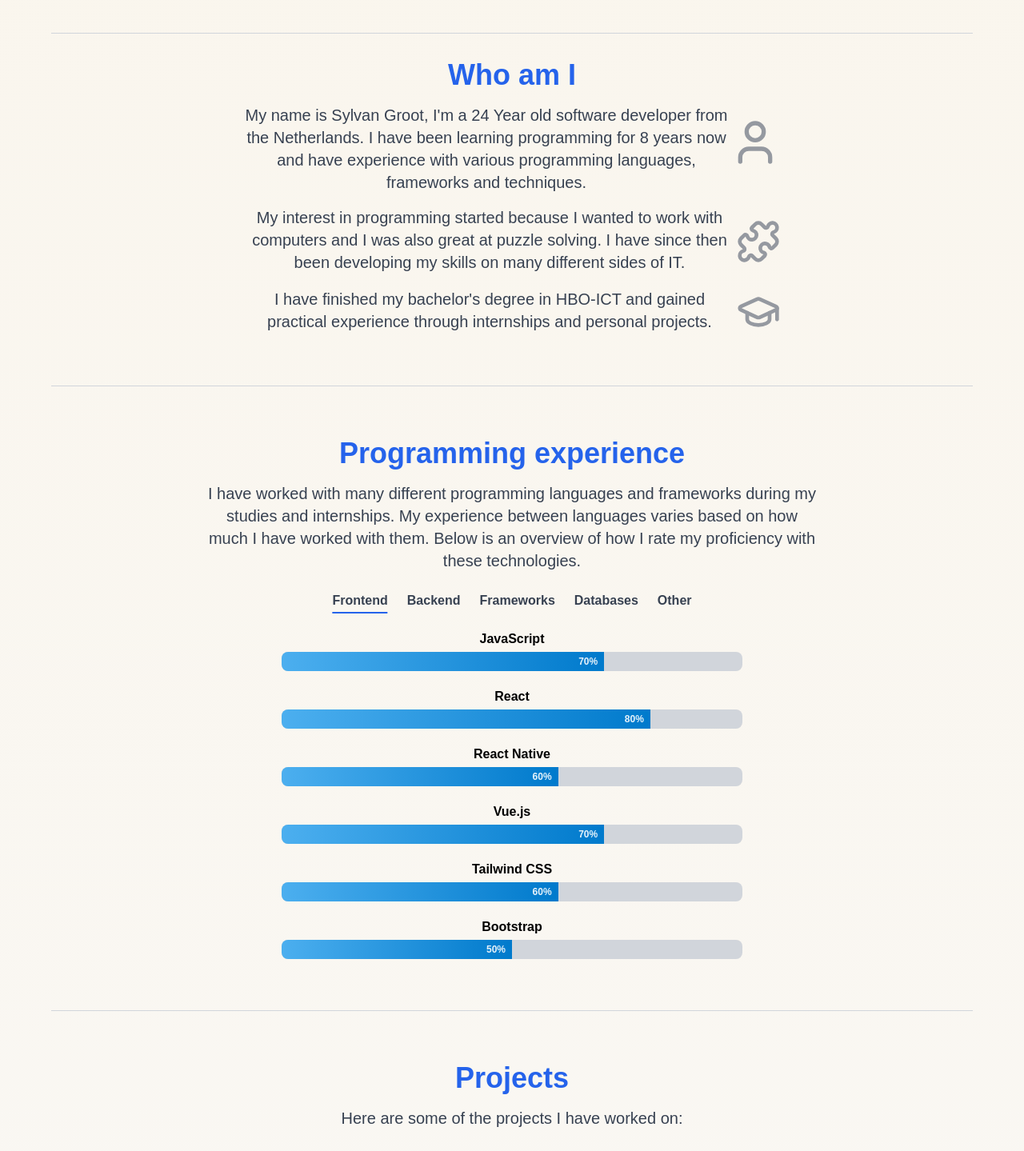
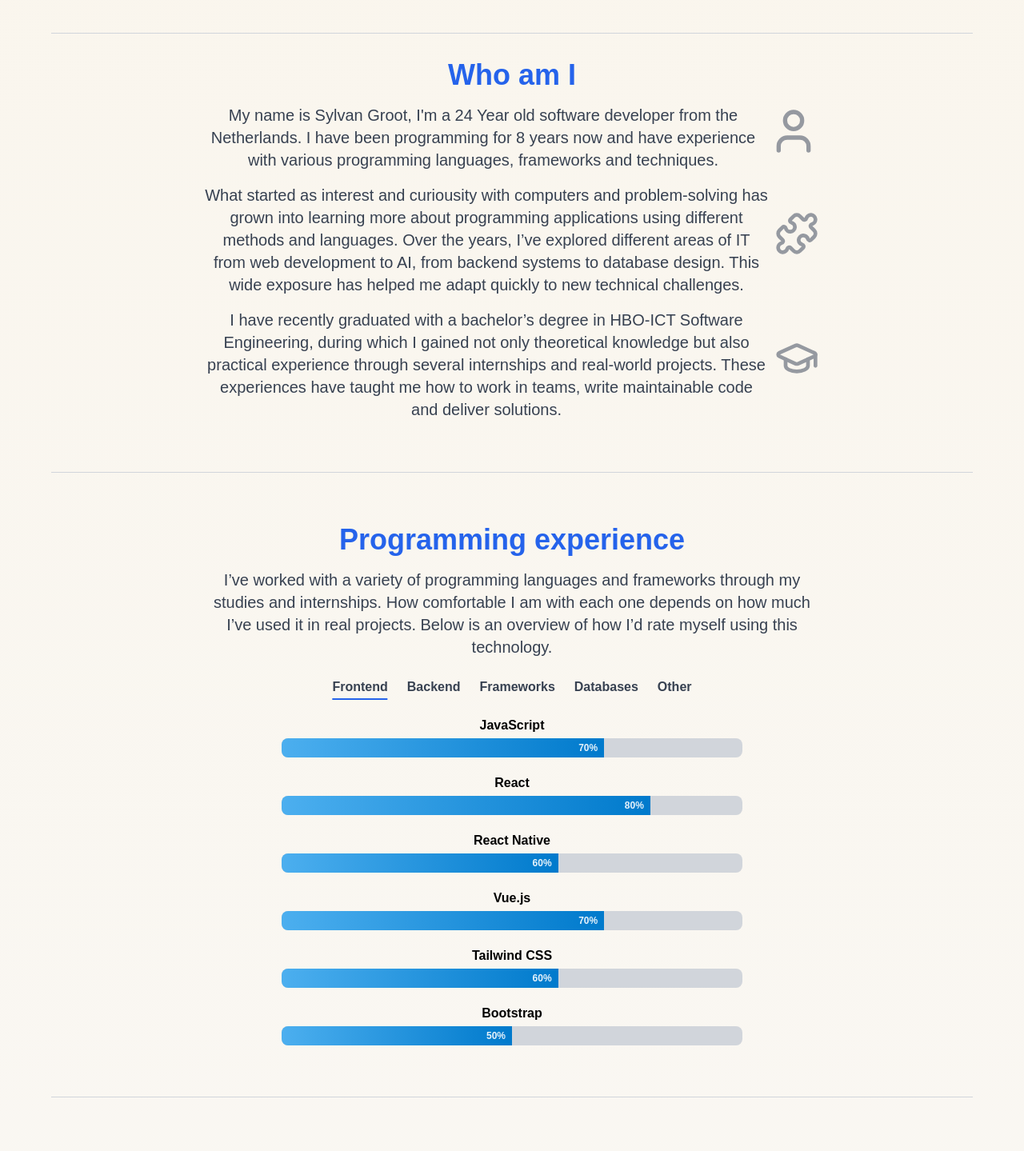
Before and after one commit to sylvan-groot/rb-web-app, a React (Create React App) app in the folder web-frontend/: page / in a window 1280 px wide. Shown: the part 780-2219 px from the top of the page at 80% size. Built offline with nearby package versions, Linux system fonts and the light colour scheme; no server answers.

Commit message:
Changed front-page text and added language compatibility

```diff
--- a/web-frontend/src/App.js
+++ b/web-frontend/src/App.js
@@ -1,7 +1,7 @@
 import './App.css';
 import { useEffect, useState } from 'react';
-import Footer from './components/Footer';
-import Skills from './components/Skills';
+import Footer from './components/footer';
+import Skills from './components/skills';
 import Navbar from './components/navbar';
 import { User, Puzzle, GraduationCap, ChevronDown } from "lucide-react";
 import { useTranslation } from 'react-i18next';
@@ -54,38 +54,34 @@ function App() {
           </div>
         </div>
         <div className='py-4 border-b border-gray-300' id="about" />
-        <div className="text-center my-8 max-w-2xl mx-auto">
-          <h1 className='text-4xl font-bold text-blue-600 mt-8'>Who am I</h1>
+        <div className="text-center my-8 max-w-3xl mx-auto">
+          <h1 className='text-4xl font-bold text-blue-600 mt-8'>{t("whoami.title")}</h1>
           <div className="flex items-center justify-between">
             <p className="text-base sm:text-lg md:text-xl text-gray-700 mt-4">
-              My name is Sylvan Groot, I'm a 24 Year old software developer from the Netherlands.
-              I have been learning programming for 8 years now and have experience with various programming languages, frameworks and techniques.
+              {t("whoami.para1")}
             </p>
-            <User className="w-16 h-16 text-gray-500 opacity-70 flex-shrink-0" />
+            <User className="w-16 h-16 text-gray-500 opacity-70 flex-shrink-0 ml-2" />
           </div>
 
           <div className="flex items-center justify-between">
             <p className="text-base sm:text-lg md:text-xl text-gray-700 mt-4">
-              My interest in programming started because I wanted to work with computers and I was also great at puzzle solving.
-              I have since then been developing my skills on many different sides of IT.
+              {t("whoami.para2")}
             </p>
-            <Puzzle className="w-14 h-14 text-gray-500 opacity-70 flex-shrink-0 mt-5" />
+            <Puzzle className="w-14 h-14 text-gray-500 opacity-70 flex-shrink-0 ml-2" />
           </div>
 
           <div className="flex items-center justify-between">
             <p className="text-base sm:text-lg md:text-xl text-gray-700 mt-4">
-              I have finished my bachelor's degree in HBO-ICT and gained practical experience through internships and personal projects.
+              {t("whoami.para3")}
             </p>
-            <GraduationCap className="w-14 h-14 text-gray-500 opacity-70 flex-shrink-0 mt-5" />
+            <GraduationCap className="w-14 h-14 text-gray-500 opacity-70 flex-shrink-0 ml-2" />
           </div>
         </div>
         <div className='py-4 border-b border-gray-300' id="experience" />
         <div className="text-center my-8 max-w-3xl mx-auto">
-          <h1 className='text-4xl font-bold text-blue-600 mt-16'>Programming experience</h1>
+          <h1 className='text-4xl font-bold text-blue-600 mt-16'>{t("experience.title")}</h1>
           <p className="text-base sm:text-lg md:text-xl text-gray-700 mt-4">
-            I have worked with many different programming languages and frameworks during my studies and internships.
-            My experience between languages varies based on how much I have worked with them.
-            Below is an overview of how I rate my proficiency with these technologies.
+            {t("experience.subtitle")}
             {/* Frontend: HTML • CSS • JavaScript • React • Tailwind CSS<br/>
             Backend: Java • Spring Boot • Node.js • Express.js<br/>
             Database: MySQL • PostgreSQL • MongoDB<br/>
@@ -95,9 +91,9 @@ function App() {
         </div>
         <div className='py-4 border-b border-gray-300' id="projects" />
         <div className="text-center my-8 max-w-3xl mx-auto">
-          <h1 className='text-4xl font-bold text-blue-600 mt-16'>Projects</h1>
+          <h1 className='text-4xl font-bold text-blue-600 mt-16'>{t("projects.title")}</h1>
           <p className="text-base sm:text-lg md:text-xl text-gray-700 mt-4">
-            Here are some of the projects I have worked on:
+            {t("projects.subtitle")}
           </p>
           <div className="bg-white rounded-2xl shadow-md overflow-hidden hover:shadow-xl transition mt-8">
             <h2 className="text-2xl font-bold text-blue-600 mt-2 mb-4">Project mapbox markers</h2>
@@ -108,10 +104,7 @@ function App() {
             />
             <div className="p-6">
               <p className="text-gray-700">
-                Create, manage and cluster custom markers by submitting information on a specific GPS-coordinate.
-                This project utilizes the MapBox GL JS plugin to display an interactive map with the markers.
-                Features include adding, editing, deleting using PostgreSQL and filtering markers based on categories.
-                The database was hosted using AWS RDS (Relational Database Service) for extra security.
+                {t("projects.proj1")}
               </p>
               <div className="flex justify-between items-center mt-4">
                 <span className="text-sm text-gray-500">Vue • Java • Node.js</span>
@@ -135,8 +128,7 @@ function App() {
             />
             <div className="p-6">
               <p className="text-gray-700">
-                This project uses AI based text-detection models such as EasyOCR and PyTesseract to detect and extract text from images.
-                The main goal of this project was to create an application that can process both images and videos and return the frames containing text.
+                {t("projects.proj2")}
               </p>
               <div className="flex justify-between items-center mt-4">
                 <span className="text-sm text-gray-500">Python</span>
@@ -160,9 +152,7 @@ function App() {
             />
             <div className="p-6">
               <p className="text-gray-700">
-                A platform created to help adoption shelters reach a larger audience and help more pets find a loving home.
-                The platform allows shelters to create profiles for their pets, manage adoptions and connect with potential adopters.
-                Built using Vue.js as the frontend framework and Django REST framework for the backend. The data is stored in a MySQL database within a Dockerized backend and is integrated using Azure services.
+                {t("projects.proj3")}
               </p>
               <div className="flex justify-between items-center mt-4">
                 <span className="text-sm text-gray-500">Vue • Python • Node.js</span>
--- a/web-frontend/src/components/Navbar.jsx
+++ b/web-frontend/src/components/Navbar.jsx
@@ -1,6 +1,6 @@
 import { useState } from "react";
 import { FaGithub, FaLinkedin, FaBars, FaTimes } from "react-icons/fa";
-import Button from "./Button";
+import Button from "./button";
 import { useTranslation } from "react-i18next";
 
 function Navbar() {
--- a/web-frontend/src/components/Skills.jsx
+++ b/web-frontend/src/components/Skills.jsx
@@ -1,5 +1,5 @@
 import { useState, useEffect } from 'react';
-import Button from './Button';
+import Button from './button';
 import '../App.css';
 
 const skillSets = {
--- a/web-frontend/src/locales/en.json
+++ b/web-frontend/src/locales/en.json
@@ -3,5 +3,23 @@
         "greeting": "Hi, I'm Sylvan",
         "subtitle": "A junior software developer with experience on many different parts of the field. I develop web applications, backend services, manage databases, and more.",
         "about": "About me"
+    },
+    "whoami": {
+        "title": "Who am I",
+        "para1": "My name is Sylvan Groot, I'm a 24 Year old software developer from the Netherlands. I have been programming for 8 years now and have experience with various programming languages, frameworks and techniques.",
+        "para2": "What started as interest and curiousity with computers and problem-solving has grown into learning more about programming applications using different methods and languages. Over the years, I’ve explored different areas of IT from web development to AI, from backend systems to database design. This wide exposure has helped me adapt quickly to new technical challenges.",
+        "para3": "I have recently graduated with a bachelor’s degree in HBO-ICT Software Engineering, during which I gained not only theoretical knowledge but also practical experience through several internships and real-world projects. These experiences have taught me how to work in teams, write maintainable code and deliver solutions."
+    },
+    "experience": {
+        "title": "Programming experience",
+        "subtitle": "I’ve worked with a variety of programming languages and frameworks through my studies and internships. How comfortable I am with each one depends on how much I’ve used it in real projects. Below is an overview of how I’d rate myself using this technology.",
+        "others": "Others"
+    },
+    "projects": {
+        "title": "Projects",
+        "subtitle": "Here are some of the projects I've worked on, showcasing my skills and experience in software development.",
+        "proj1": "Create, manage and cluster custom markers by submitting information on a specific GPS-coordinate. This project utilizes the MapBox GL JS plugin to display an interactive map with the markers. Features include adding, editing, deleting using PostgreSQL and filtering markers based on categories. The database was hosted using AWS RDS (Relational Database Service) for extra security.",
+        "proj2": "This project uses AI based text-detection models such as EasyOCR and PyTesseract to detect and extract text from images. The main goal of this project was to create an application that can process both images and videos and return the frames containing text.",
+        "proj3": "A platform created to help adoption shelters reach a larger audience and help more pets find a loving home. The platform allows shelters to create profiles for their pets, manage adoptions and connect with potential adopters. Built using Vue.js as the frontend framework and Django REST framework for the backend. The data is stored in a MySQL database within a Dockerized backend and is integrated using Azure services."
     }
 }
--- a/web-frontend/src/locales/nl.json
+++ b/web-frontend/src/locales/nl.json
@@ -3,5 +3,23 @@
         "greeting": "Hoi, ik ben Sylvan",
         "subtitle": "Een junior softwareontwikkelaar met ervaring in verschillende vlaktes. Ik ontwikkel webapplicaties, backendservices, beheer databases en meer.",
         "about": "Over mij"
+    },
+    "whoami": {
+        "title": "Wie ben ik",
+        "para1": "Mijn naam is Sylvan Groot, ik ben een 24-jarige softwareontwikkelaar uit Nederland. Ik programmeer nu al 8 jaar en heb ervaring met verschillende programmeertalen, frameworks en technieken.",
+        "para2": "Wat begon als interesse en nieuwsgierigheid naar computers en probleemoplossing, is uitgegroeid tot het leren programmeren van applicaties met verschillende methoden en talen. In de loop der jaren heb ik verschillende gebieden van IT verkend, van webontwikkeling tot AI, van backendsystemen tot databaseontwerp. Deze brede blootstelling heeft me geholpen om me snel aan te passen aan nieuwe technische uitdagingen.",
+        "para3": "Ik ben onlangs afgestudeerd met een bachelordiploma in HBO-ICT Software Engineering, waarbij ik niet alleen theoretische kennis heb opgedaan, maar ook praktische ervaring door verschillende stages en real-world projecten. Deze ervaringen hebben me geleerd hoe ik in teams moet werken, onderhoudbare code moet schrijven en oplossingen moet leveren."
+    },
+    "experience": {
+        "title": "Programmeer vaardigheden",
+        "subtitle": "Ik heb gewerkt met verschillende programmeertalen en frameworks tijdens mijn studie en stages. Hoe comfortabel ik ben met elk van hen hangt af van hoe vaak ik ze in projecten heb toegepast. Hieronder is een overzicht van hoe ik mezelf beoordeel in het gebruik van deze technologieën.",
+        "others": "Overige"
+    },
+    "projects": {
+        "title": "Projecten",
+        "subtitle": "Hier zijn enkele projecten waaraan ik heb gewerkt, die mijn vaardigheden en ervaring in softwareontwikkeling laten zien.",
+        "proj1": "Maak, beheer en groepeer aangepaste markers door informatie in te dienen op een specifieke GPS-coördinaat. Dit project maakt gebruik van de MapBox GL JS-plugin om een interactieve kaart met de markers weer te geven. Functies zijn onder andere toevoegen, bewerken, verwijderen met PostgreSQL en het filteren van markers op categorieën. De database werd gehost met AWS RDS (Relational Database Service) voor extra beveiliging.",
+        "proj2": "Dit project maakt gebruik van AI-gebaseerde tekstdetectiemodellen zoals EasyOCR en PyTesseract om tekst in afbeeldingen te detecteren en extraheren. Het hoofddoel van dit project was het creëren van een applicatie die zowel afbeeldingen als video's kan verwerken en de frames met tekst kan retourneren.",
+        "proj3": "Een platform gemaakt om adoptieshelters te helpen een groter publiek te bereiken en meer huisdieren te helpen een liefdevol thuis te vinden. Het platform stelt shelters in staat om profielen voor hun huisdieren aan te maken, adopties te beheren en in contact te komen met potentiële adoptanten. Gebouwd met Vue.js als frontend-framework en Django REST-framework voor de backend. De gegevens worden opgeslagen in een MySQL-database binnen een gedockeriseerde backend en zijn geïntegreerd met behulp van Azure-services."
     }
 }
```
Also changed, not shown: 11 other files (tests, documents, lock files or other folders).
